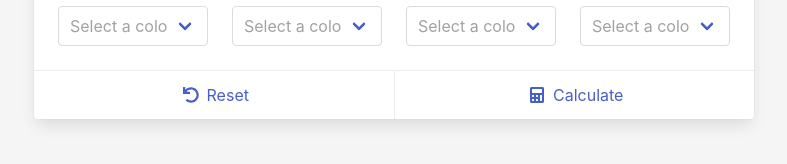
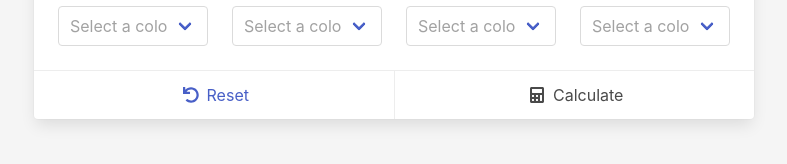
Before and after one commit to StaffOfHades/Ohm-Calculator, a Next.js app in the folder client/: page / in a window 1280 px wide. Shown: the part 200-364 px from the top of the page, without its empty margins (246-1033 px from the left). Built offline with nearby package versions, Linux system fonts and the light colour scheme.

Commit message:
Updated index page to disable calculate card footer item if not all required fields are selected

```diff
--- a/client/pages/index.tsx
+++ b/client/pages/index.tsx
@@ -30,18 +30,25 @@ interface ResistorBands {
   toleranceBand?: Colors;
 }
 
-function FieldColumn({ className, label, setter, value }) {
+function FieldColumn({ className, label, name, setter, value }) {
   return (
     <div className={classNames('column', className)}>
       <div className="field">
-        <label className="label">{label}</label>
+        <label className="label" htmlFor={name}>
+          {label}
+        </label>
         <div className="control is-expanded">
           <div
             className={classNames('select', 'is-fullwidth', {
               'is-empty': value === '',
             })}
           >
-            <select value={value} onChange={(event) => setter(event.target.value)}>
+            <select
+              id={name}
+              name={name}
+              value={value}
+              onChange={(event) => setter(event.target.value)}
+            >
               <option disabled value="" hidden>
                 Select a color
               </option>
@@ -62,7 +69,7 @@ export default function Home() {
   const [exponentBand, setExponentBand] = useState<Colors | ''>('');
   const [firstBand, setFirstBand] = useState<Colors | ''>('');
   const [secondBand, setSecondBand] = useState<Colors | ''>('');
-  const [thirdBandBand, setThirdBand] = useState<Colors | ''>('');
+  const [thirdBand, setThirdBand] = useState<Colors | ''>('');
   const [toleranceBand, setToleranceBand] = useState<Colors | ''>('');
   const [useThirdBand, setUseThirdBand] = useState(false);
   const bands = {
@@ -96,6 +103,12 @@ export default function Home() {
       setter: setToleranceBand,
     },
   };
+
+  const isValid =
+    firstBand !== '' &&
+    secondBand !== '' &&
+    (setUseThirdBand ? thirdBand !== '' : true) &&
+    exponentBand !== '';
 
   function resetBands() {
     Object.keys(bands).forEach((key) => bands[key].setter(''));
@@ -144,6 +157,7 @@ export default function Home() {
                     })}
                     key={key}
                     label={bands[key].label}
+                    name={key}
                     setter={bands[key].setter}
                     value={bands[key].value}
                   />
@@ -160,6 +174,7 @@ export default function Home() {
                 <span>Reset</span>
               </span>
             </a>
+            {isValid ? (
               <a className="card-footer-item">
                 <span className="icon-text">
                   <span className="icon">
@@ -168,6 +183,16 @@ export default function Home() {
                   <span>Calculate</span>
                 </span>
               </a>
+            ) : (
+              <span className="card-footer-item" style={{ cursor: 'not-allowed' }}>
+                <span className="icon-text">
+                  <span className="icon">
+                    <FontAwesomeIcon icon={faCalculator} />
+                  </span>
+                  <span>Calculate</span>
+                </span>
+              </span>
+            )}
           </footer>
         </div>
       </div>
```
Lines whose indentation alone changed are shown as unchanged.
